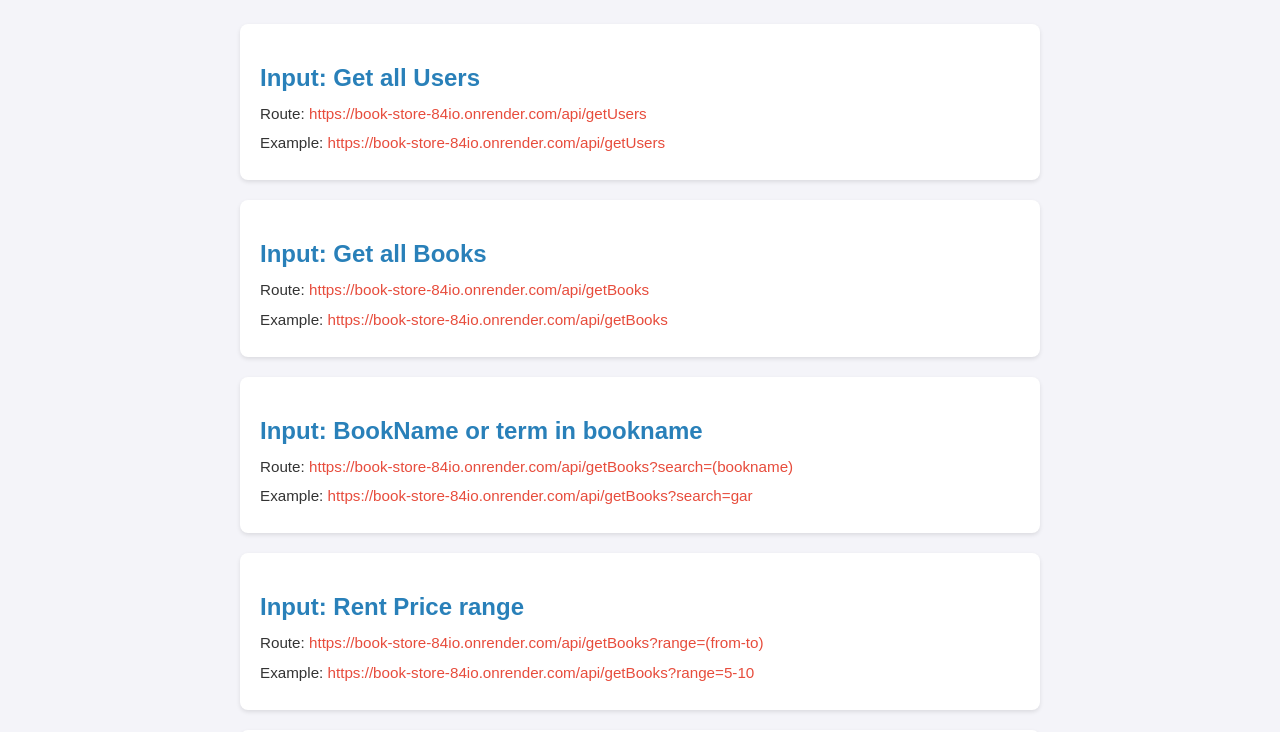
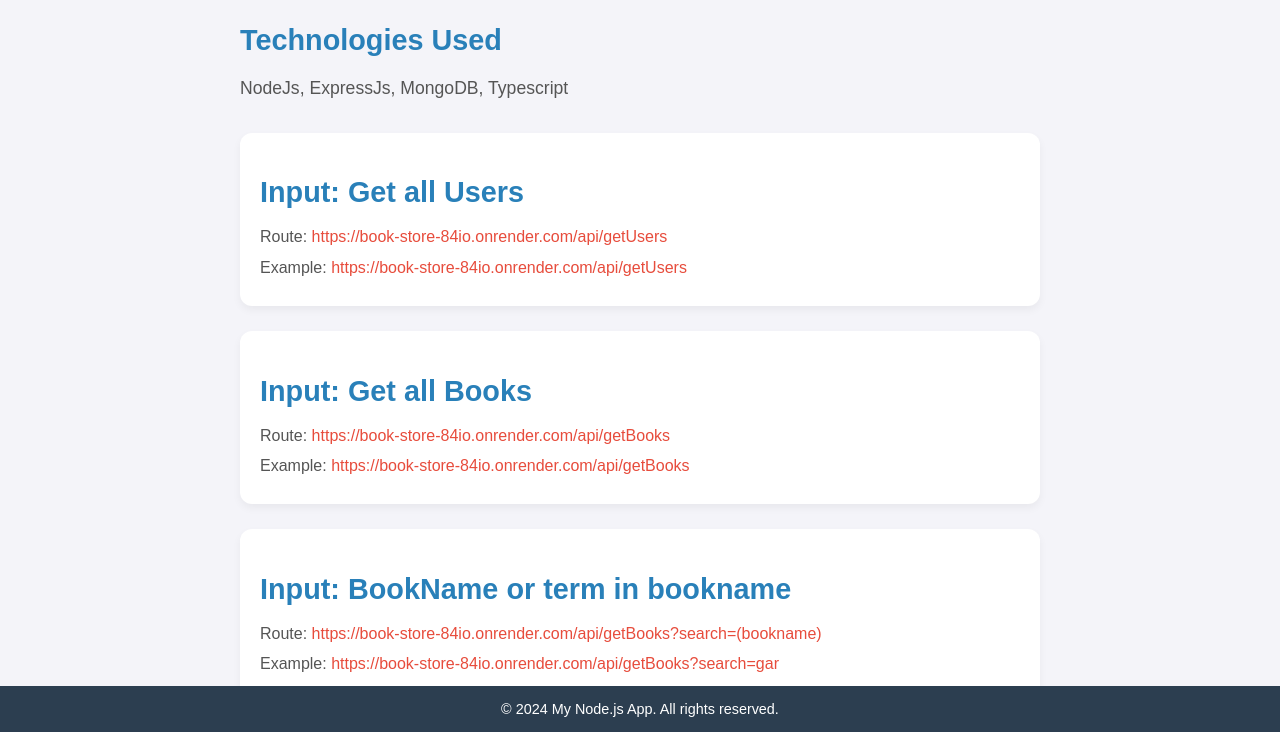
Before and after one commit to digambarJail/Book-Store, a website: page src/public/index.html in a window 1280 px wide. Shown: the part 68-800 px from the top of the page. Drawn offline with Linux system fonts and the light colour scheme.

Commit message:
Update index.html

```diff
--- a/src/public/index.html
+++ b/src/public/index.html
@@ -6,7 +6,7 @@
     <title>My Node.js App</title>
     <style>
         body {
-            font-family: Arial, sans-serif;
+            font-family: 'Arial', sans-serif;
             background-color: #f4f4f9;
             color: #333;
             margin: 0;
@@ -22,14 +22,15 @@
 
         h2 {
             color: #2980b9;
-            font-size: 1.5rem;
-            margin-bottom: 10px;
+            font-size: 1.8rem;
+            margin-bottom: 15px;
         }
 
         p {
-            font-size: 1rem;
-            margin-bottom: 10px;
+            font-size: 1.1rem;
+            margin-bottom: 12px;
             line-height: 1.6;
+            color: #555;
         }
 
         .container {
@@ -41,14 +42,19 @@
         .route {
             background-color: #fff;
             padding: 20px;
-            margin-bottom: 20px;
-            border-radius: 8px;
-            box-shadow: 0 2px 4px rgba(0, 0, 0, 0.1);
+            margin-bottom: 25px;
+            border-radius: 12px;
+            box-shadow: 0 4px 8px rgba(0, 0, 0, 0.05);
+            transition: transform 0.3s ease;
+        }
+
+        .route:hover {
+            transform: translateY(-5px);
         }
 
         .route p {
             margin: 5px 0;
-            font-size: 0.95rem;
+            font-size: 1rem;
         }
 
         .route p a {
@@ -61,21 +67,19 @@
             text-decoration: underline;
         }
 
-        .abbreviations {
-            background-color: #ecf0f1;
-            padding: 10px;
-            border-radius: 8px;
-        }
-
         footer {
             text-align: center;
-            padding: 20px 0;
+            padding: 15px 0;
             background-color: #2c3e50;
             color: white;
+            font-size: 0.9rem;
             position: fixed;
             bottom: 0;
             width: 100%;
-            font-size: 0.9rem;
+        }
+
+        .tech-used {
+            margin-bottom: 30px;
         }
 
         @media (max-width: 600px) {
@@ -83,10 +87,10 @@
                 font-size: 2rem;
             }
             h2 {
-                font-size: 1.2rem;
+                font-size: 1.3rem;
             }
             p {
-                font-size: 0.9rem;
+                font-size: 0.95rem;
             }
         }
     </style>
@@ -94,6 +98,11 @@
 <body>
     <h1>API Routes</h1>
     <div class="container">
+        <div class="tech-used">
+            <h2>Technologies Used</h2>
+            <p>NodeJs, ExpressJs, MongoDB, Typescript</p>
+        </div>
+
         <div class="route">
             <h2>Input: Get all Users</h2>
             <p>Route: <a href="https://book-store-84io.onrender.com/api/getUsers">https://book-store-84io.onrender.com/api/getUsers</a></p>
@@ -150,10 +159,13 @@
 
         <div class="route">
             <h2>Input: Date range</h2>
-            <p>Route: <a href="https://book-store-84io.onrender.com/api/getBooksByDate?from=2024-09-01&to=2024-09-10">https://book-store-84io.onrender.com/api/getBooksByDate?from=(yyyy-mm-dd)&to=(yyyy-mm-dd)</a></p>
-            <p>Example: <a href="https://book-store-84io.onrender.com/api/getBooksByDate?from=2024-09-01&to=2024-09-10">https://book-store-84io.onrender.com/api/getBooksByDate?from=2024-09-01&to=2024-09-10</a></p>
+            <p>Route: <a href="https://book-store-84io.onrender.com/api/getBooksByDate?doi=2024-09-10&dor=2024-09-11">https://book-store-84io.onrender.com/api/getBooksByDate?doi=(yyyy-mm-dd)&dor=(yyyy-mm-dd)</a></p>
+            <p>Example: <a href="https://book-store-84io.onrender.com/api/getBooksByDate?doi=2024-09-10&dor=2024-09-11">https://book-store-84io.onrender.com/api/getBooksByDate?doi=2024-09-10&dor=2024-09-11</a></p>
         </div>
     </div>
 
+    <footer>
+        &copy; 2024 My Node.js App. All rights reserved.
+    </footer>
 </body>
 </html>
```
